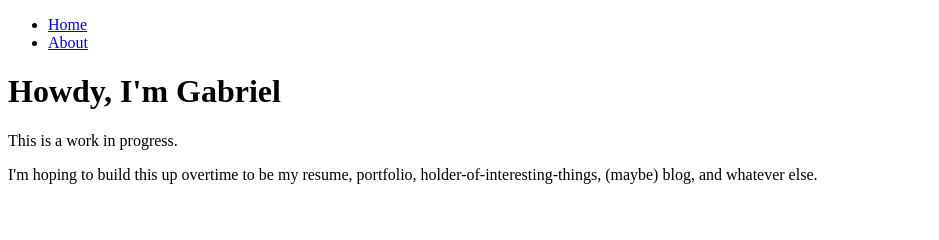
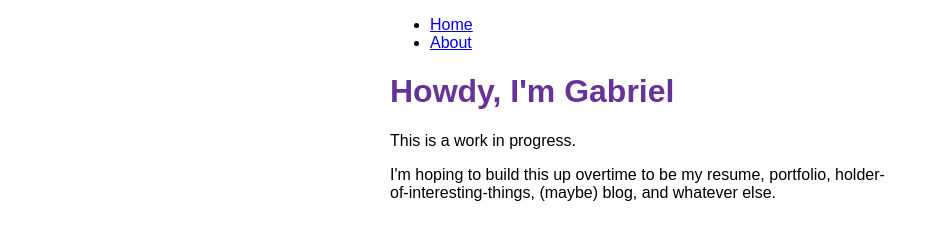
Before and after one commit to ebagl/itsgabriel, a Gatsby site: page / in a window 1280 px wide. Shown: the whole page, without its empty margins (0-939 px from the left). Built offline with nearby package versions, Linux system fonts and the light colour scheme; Gatsby itself is replaced by a stand-in of ours.

Commit message:
Added basic styling

```diff
--- /dev/null
+++ b/src/components/layout.module.css
@@ -0,0 +1,23 @@
+.container {
+    margin: auto;
+    max-width: 500px;
+    font-family: sans-serif;
+}
+
+.heading {
+    color: rebeccapurple;
+}
+
+.nav-links {
+    display: flex;
+    list-style: none;
+    padding-left: 0;
+}
+
+.nav-link-item {
+    padding-right: 2rem;
+}
+
+.nav-link-text {
+    color: black;
+}
--- a/src/components/layout.tsx
+++ b/src/components/layout.tsx
@@ -1,5 +1,12 @@
 import * as React from 'react';
 import { Link } from 'gatsby';
+import {
+    container,
+    heading,
+    navLinks,
+    navLinkItem,
+    navLinkText
+} from "./layout.module.css";
 
 export interface ILayoutProps {
     pageTitle: string,
@@ -9,15 +16,19 @@ export interface ILayoutProps {
 const Layout = (props: ILayoutProps) => {
     const { pageTitle, children } = props;
     return (
-        <div>
+        <div className={container}>
             <nav>
-                <ul>
-                    <li><Link to="/">Home</Link></li>
-                    <li><Link to="/about">About</Link></li>
+                <ul className={navLinks}>
+                    <li className={navLinkItem}>
+                        <Link to="/" className={navLinkText}>Home</Link>
+                    </li>
+                    <li className={navLinkItem}>
+                        <Link to="/about"className={navLinkText}>About</Link>
+                    </li>
                 </ul>
             </nav>
             <main>
-                <h1>{pageTitle}</h1>
+                <h1 className={heading}>{pageTitle}</h1>
                 {children}
             </main>
         </div>
--- /dev/null
+++ b/src/typings.d.ts
@@ -0,0 +1 @@
+declare module "*.module.css";
--- a/tsconfig.json
+++ b/tsconfig.json
@@ -96,7 +96,7 @@
 
     /* Completeness */
     // "skipDefaultLibCheck": true,                      /* Skip type checking .d.ts files that are included with TypeScript. */
-    "skipLibCheck": true                                 /* Skip type checking all .d.ts files. */
+    "skipLibCheck": true,                                 /* Skip type checking all .d.ts files. */
   },
   "include": ["./src/**/*", "./gatsby-node.ts", "./gatsby-config.ts", "./plugins/**/*"]
 }
```
Also changed, not shown: 1 other file.
